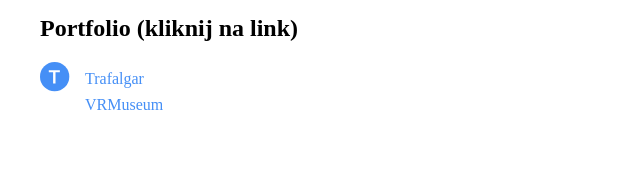
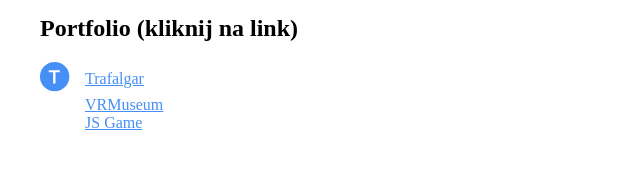
Before and after one commit to PavelBujko/my-portfolio, a plain HTML site: page index.html in a window 1280 px wide. Shown: the part 167-336 px from the top of the page, 0-640 px from the left. Drawn offline with Linux system fonts and the light colour scheme.

Commit message:
JS-gama:

```diff
--- a/index.html
+++ b/index.html
@@ -31,7 +31,8 @@
             </div>
 
             <div class="block">
-
+                <div class="blant"></div>
+                <a href="https://pavelbujko.github.io/js-game/">JS Game</a>
             </div>
         </main>
     </div>
--- a/style.css
+++ b/style.css
@@ -35,7 +35,6 @@ body{
 }
 
 .block a{
-    text-decoration: none;
     color: #458FF6;
 }
 
```
